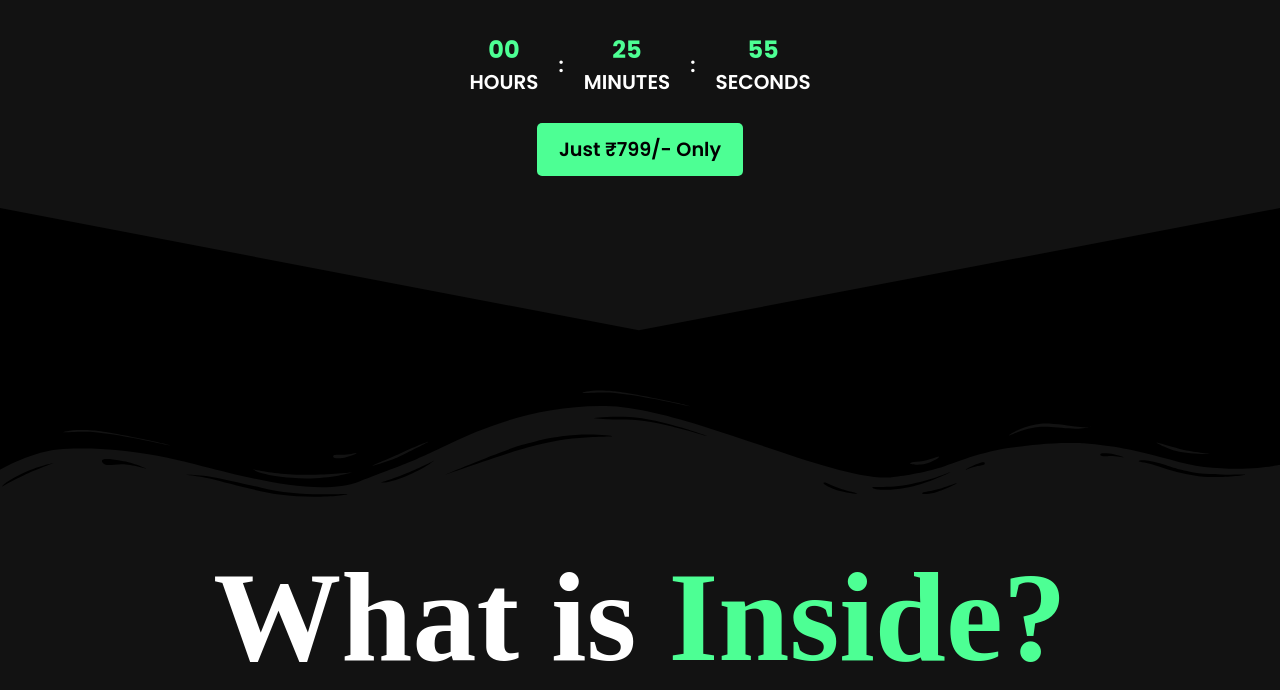
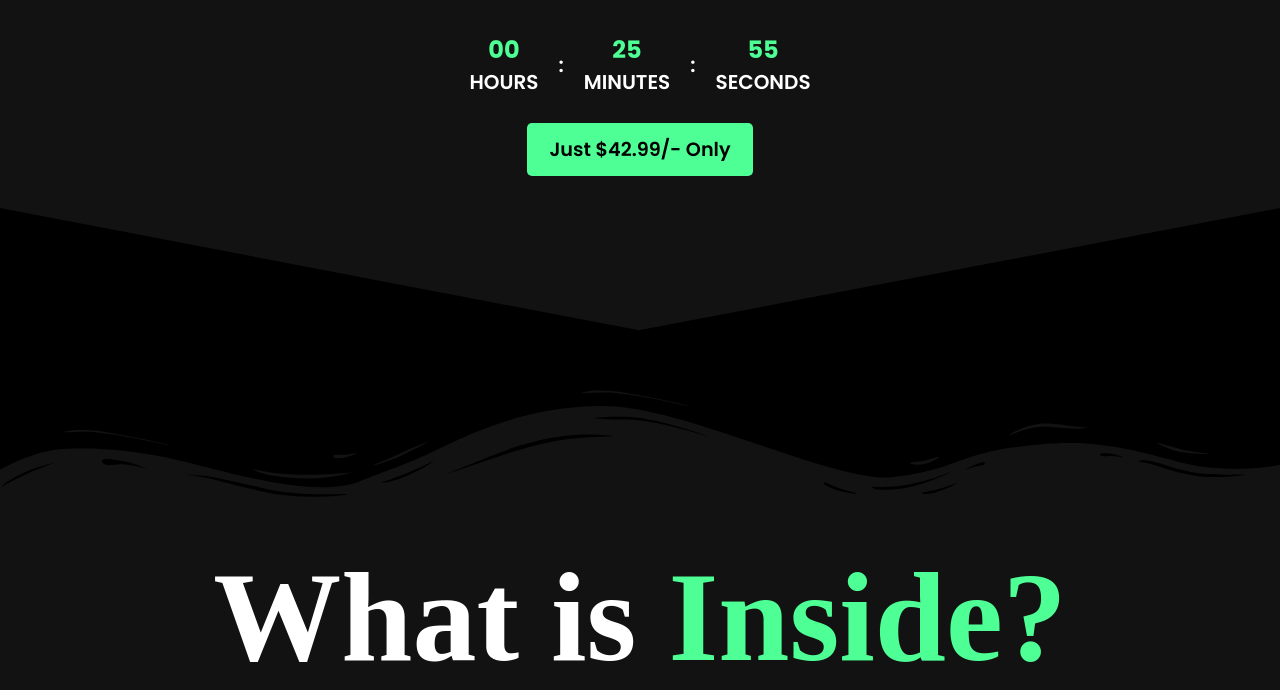
Before and after one commit to ExtremeKrish/hustlerscult, a plain HTML site: page igmastery/index.html in a window 1280 px wide. Shown: the part 1860-2550 px from the top of the page. Drawn offline with Linux system fonts and the light colour scheme; a web font is replaced by a local one.

Commit message:
Update index.html

```diff
--- a/igmastery/index.html
+++ b/igmastery/index.html
@@ -467,7 +467,7 @@
             </ul>
         </div>
         <button class="buy-button">
-																				<a href="https://superprofile.bio/vp/66b5c501e5d9fa0013b75181">Just ₹799/- Only</a>        </div>
+																				<a href="https://superprofile.bio/vp/66b5c501e5d9fa0013b75181">Just $42.99/- Only</a>        </div>
         <svg class="svg2" xmlns="http://www.w3.org/2000/svg" viewBox="0 0 1200 120" preserveAspectRatio="none">
             <path d="M1200 0L0 0 598.97 114.72 1200 0z" class="shape-fill"></path>
         </svg>
```
